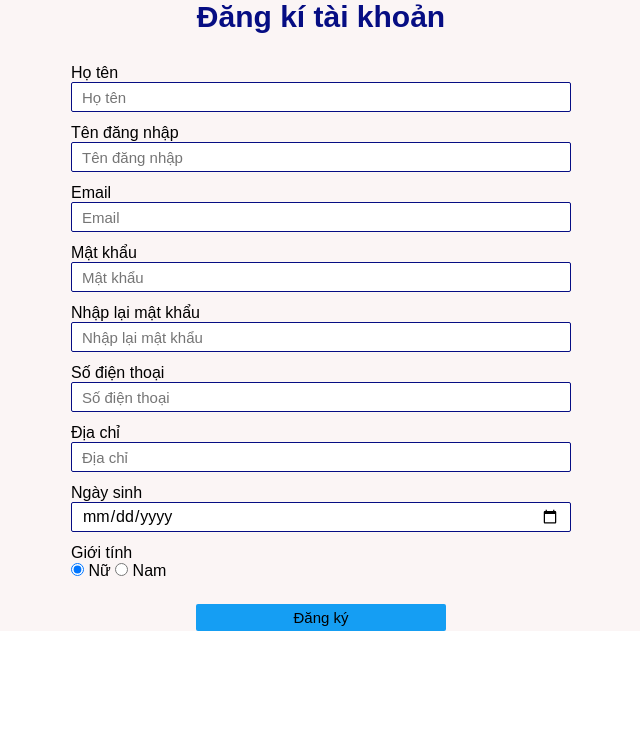
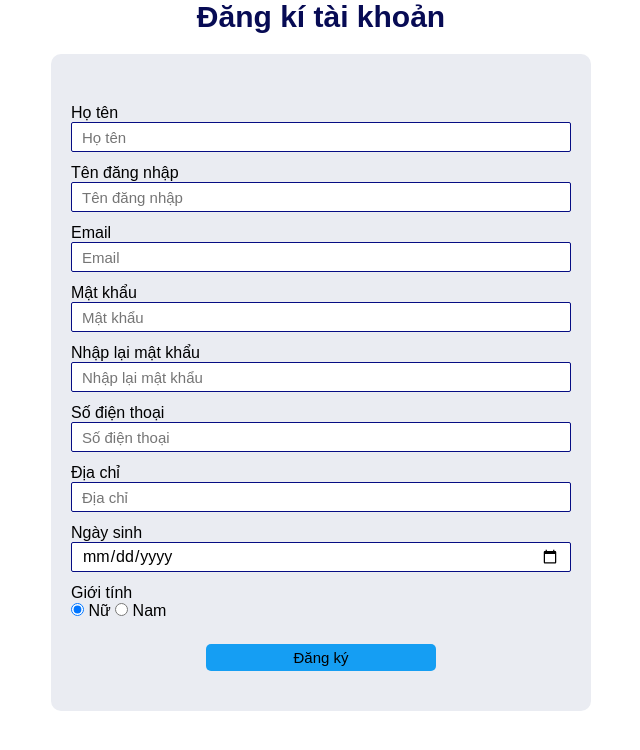
Before and after one commit to nguyenhoangthi2k4/BookStoreManagerment, a PHP site: page /main/register.php in a window 1280 px wide. Shown: the top 750 px of the page, without its empty margins (319-959 px from the left). Run offline with PHP 8.4, Linux system fonts and the light colour scheme; some web fonts are replaced.

Commit message:
hoan tat nhung register

```diff
--- a/main/login.php
+++ b/main/login.php
@@ -10,7 +10,7 @@
             <i class='bx bx-lock' id="togglePassword"></i>
         </div>
         <div class="register-box">
-            <p>Bạn chưa có tài khoản <a href="main/register.php">Đăng ký</a> </p>
+            <p>Bạn chưa có tài khoản <a href="index.php?action=register">Đăng ký</a> </p>
         </div>
         <div class="submit-button">
             <input type="submit" value="Đăng nhập">
--- a/style/login.css
+++ b/style/login.css
@@ -74,7 +74,7 @@ input:placeholder-shown {
     padding: 5px;
     outline: none;
     border: none;
-    border-radius: 2px;
+    border-radius: 5px;
     font-size: 15px;
     font-weight: 500;
     background-color: rgb(21, 158, 243);
@@ -94,7 +94,13 @@ input[type="submit"]:hover {
     flex-direction: column;
     justify-content: center;
     align-items: center;
-    background-color: #fbf5f5;
+}
+
+.register-form {
+    background-color: rgb(234, 236, 242);
+    padding: 20px;
+    border-radius: 10px;
+    margin: 20px;
 }
 
 .modal-content-register h1 {
@@ -102,7 +108,7 @@ input[type="submit"]:hover {
     font-size: 30px;
     text-align: center;
     font-weight: bold;
-    color: #060d83;
+    color: #070b54;
 }
 
 .modal-content-register .input-box-register {
@@ -131,5 +137,5 @@ input[type="submit"]:hover {
 .modal-content-register .submit-button {
     display: flex;
     justify-content: center; /* Căn giữa theo chiều ngang */
-    margin-top: 20px;
+    margin: 20px;
 }
```
